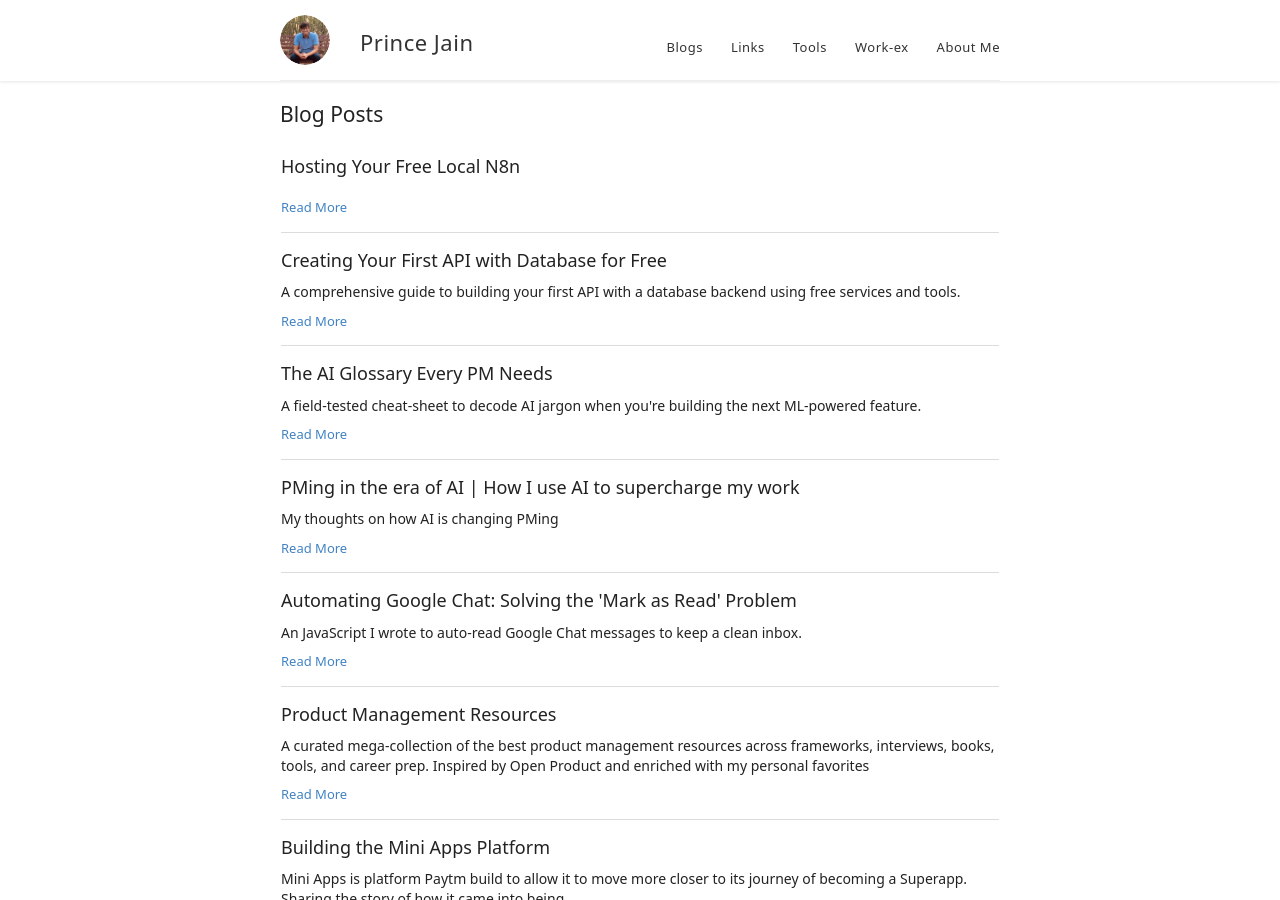
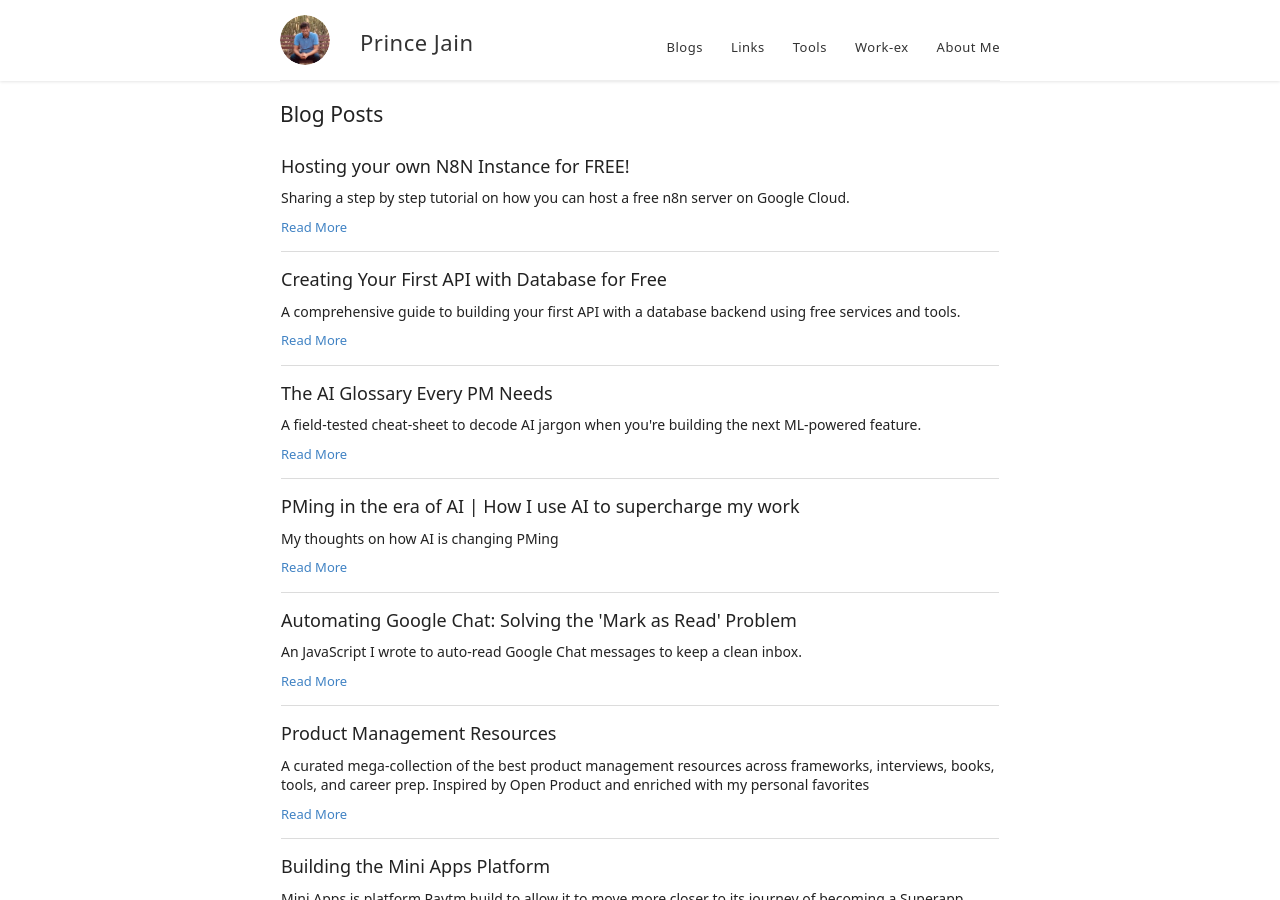
Before and after one commit to product-noob/product-noob.github.io, a Jekyll site: the page built from blog.md, in a window 1280 px wide and 900 px high. Built offline with Jekyll 4.4.1, drawn with Linux system fonts in a browser that asks for light colours.

Commit message:
Update 2025-10-10-Hosting-your-free-local-n8n.md

```diff
--- a/_posts/2025-10-10-Hosting-your-free-local-n8n.md
+++ b/_posts/2025-10-10-Hosting-your-free-local-n8n.md
@@ -1,7 +1,8 @@
-
-# Self‑Hosting n8n on Google Cloud (Free) with Docker Compose — A Pragmatic Guide
-
-*October 10, 2025*
+---
+layout: post
+title:  "Hosting your own N8N Instance for FREE!"
+description: "Sharing a step by step tutorial on how you can host a free n8n server on Google Cloud."
+---
 
 Being a Marwari, I’ve always had this itch to find hacks that let me do things others pay for — **for free**. There’s a strange thrill in that. From hosting this website forever free on GitHub Pages, to spinning up a no-cost backend on Supabase, to now running my own N8N automation stack for ₹0 (who pays $30 a month! :P) — it’s a bit of a sport at this point.
 
```
